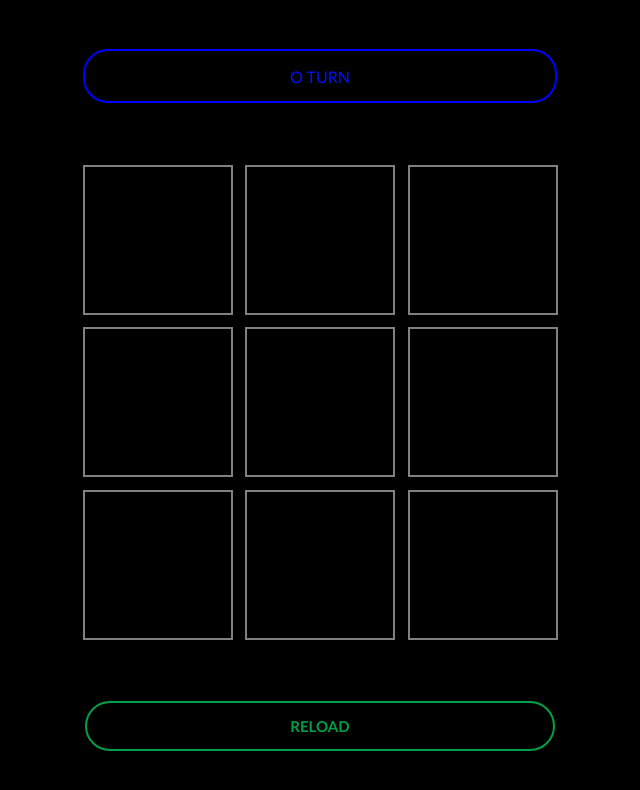
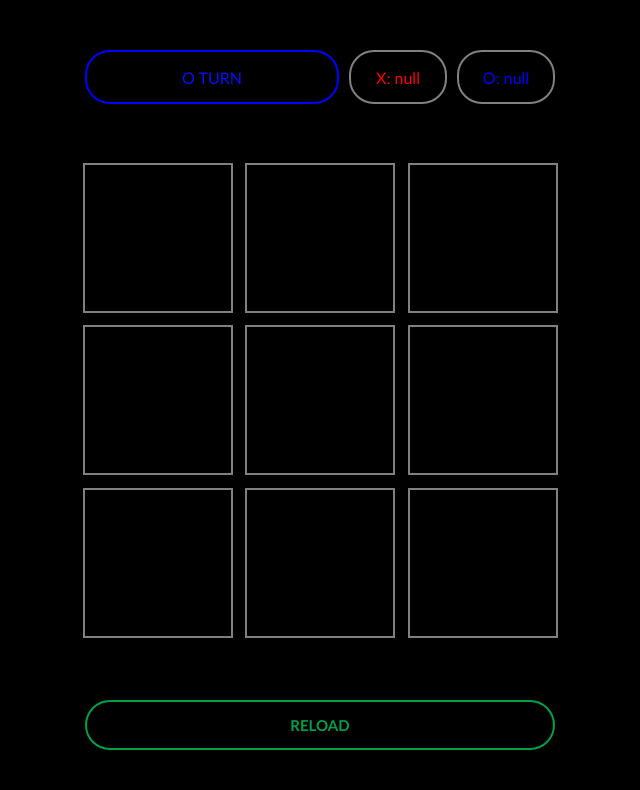
Before and after one commit to HiraK7dev/Tic-Tac-Toe-Game, a plain HTML site: page index.html in a window 1280 px wide. Shown: the whole page, without its empty margins (320-960 px from the left). Drawn offline with Linux system fonts and the light colour scheme.

Commit message:
Implemented Score System

```diff
--- a/index.html
+++ b/index.html
@@ -7,7 +7,11 @@
     <link href="style.css" rel="stylesheet">
 </head>
 <body>
+    <div id="score">
     <div id="playerTurn"></div>
+        <div id="scoreX"></div>
+        <div id="scoreO"></div>
+    </div>
     <div id="main">
         <div class="horizentalDiv"></div>
         <div class="horizentalDiv"></div>
--- a/script.js
+++ b/script.js
@@ -20,8 +20,18 @@ btn8.className = `btn`;
 let hd = document.querySelectorAll(".horizentalDiv");   //hd = horizentalDiv
 let playerTurn = document.querySelector("#playerTurn");
 let reload = document.querySelector("#reload"); //reload button
+let scoreX = document.querySelector("#scoreX");
+let scoreO = document.querySelector("#scoreO");
+
+let playerX = 0;    //X
+let playerO = 0;    //O
 
 playerTurn.innerText = `O TURN`;
+
+let X = localStorage.getItem(`X`);
+scoreX.innerText = `X: ${X}`;
+let O = localStorage.getItem(`O`);
+scoreO.innerText = `O: ${O}`;
 
 //row 1
 hd[0].append(btn0);
@@ -63,10 +73,18 @@ const logic = (obj) => {
 //Checking Winner
 const checkWinner = () => {
     if(btn0.innerText === `X` && btn1.innerText === `X` && btn2.innerText === `X` || btn3.innerText === `X` && btn4.innerText === `X` && btn5.innerText === `X` || btn6.innerText === `X` && btn7.innerText === `X` && btn8.innerText === `X` || btn0.innerText === `X` && btn3.innerText === `X` && btn6.innerText === `X` || btn1.innerText === `X` && btn4.innerText === `X` && btn7.innerText === `X` || btn2.innerText === `X` && btn5.innerText === `X` && btn8.innerText === `X` || btn2.innerText === `X` && btn4.innerText === `X` && btn6.innerText === `X` || btn0.innerText === `X` && btn4.innerText === `X` && btn8.innerText === `X` ){
+        playerX = X;
+        playerX++;
+        localStorage.setItem(`X`, `${playerX}`);
+
         alert("PLAYER X WON!");
         location.reload();
     }
     else if(btn0.innerText === `O` && btn1.innerText === `O` && btn2.innerText === `O` || btn3.innerText === `O` && btn4.innerText === `O` && btn5.innerText === `O` || btn6.innerText === `O` && btn7.innerText === `O` && btn8.innerText === `O` || btn0.innerText === `O` && btn3.innerText === `O` && btn6.innerText === `O` || btn1.innerText === `O` && btn4.innerText === `O` && btn7.innerText === `O` || btn2.innerText === `O` && btn5.innerText === `O` && btn8.innerText === `O` || btn2.innerText === `O` && btn4.innerText === `O` && btn6.innerText === `O` || btn0.innerText === `O` && btn4.innerText === `O` && btn8.innerText === `O` ){
+        playerO = O;
+        playerO++;
+        localStorage.setItem(`O`, `${playerO}`);
+
         alert("PLAYER O WON!");
         location.reload();
     }
--- a/style.css
+++ b/style.css
@@ -24,6 +24,34 @@ body{
     justify-content: space-evenly;
     height: 150px;
 }
+#score{
+    display: flex;
+    justify-content: space-between;
+    height: 50px;
+    width: 470px;
+}
+#scoreX{
+    display: flex;
+    justify-content: center;
+    align-items: center;
+    font-family: 'Gill Sans', 'Gill Sans MT', Calibri, 'Trebuchet MS', sans-serif;
+    height: 50px;
+    width: 94px;
+    border: 2px solid grey;
+    color: red;
+    border-radius: 25px;
+}
+#scoreO{
+    display: flex;
+    justify-content: center;
+    align-items: center;
+    font-family: 'Gill Sans', 'Gill Sans MT', Calibri, 'Trebuchet MS', sans-serif;
+    height: 50px;
+    width: 94px;
+    border: 2px solid grey;
+    color: blue;
+    border-radius: 25px;
+}
 
 /*Turn Controlling*/
 #playerTurn{
@@ -35,7 +63,7 @@ body{
     border: 2px solid blue;
     border-radius: 25px;
     height: 50px;
-    width: 470px;
+    width: 250px;
 }
 #playerTurn1{
     display: flex;
@@ -46,7 +74,7 @@ body{
     border: 2px solid rgb(255, 0, 0);
     border-radius: 25px;
     height: 50px;
-    width: 470px;
+    width: 250px;
 }
 
 /*Functional Buttons*/
@@ -105,12 +133,4 @@ body{
         height: 70px;
         width: 270px;
     }
-    #playerTurn{
-        height: 70px;
-        width: 270px;
-    }
-    #playerTurn1{
-        height: 70px;
-        width: 270px;
-    }
 }
```
